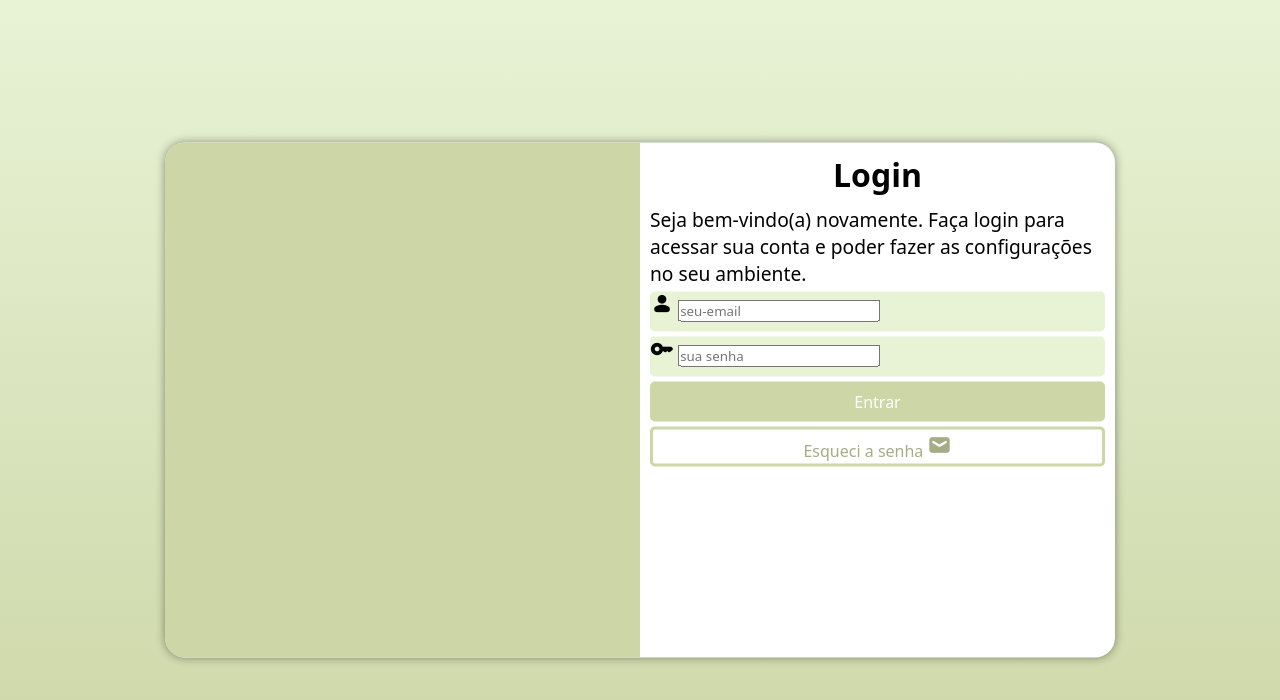
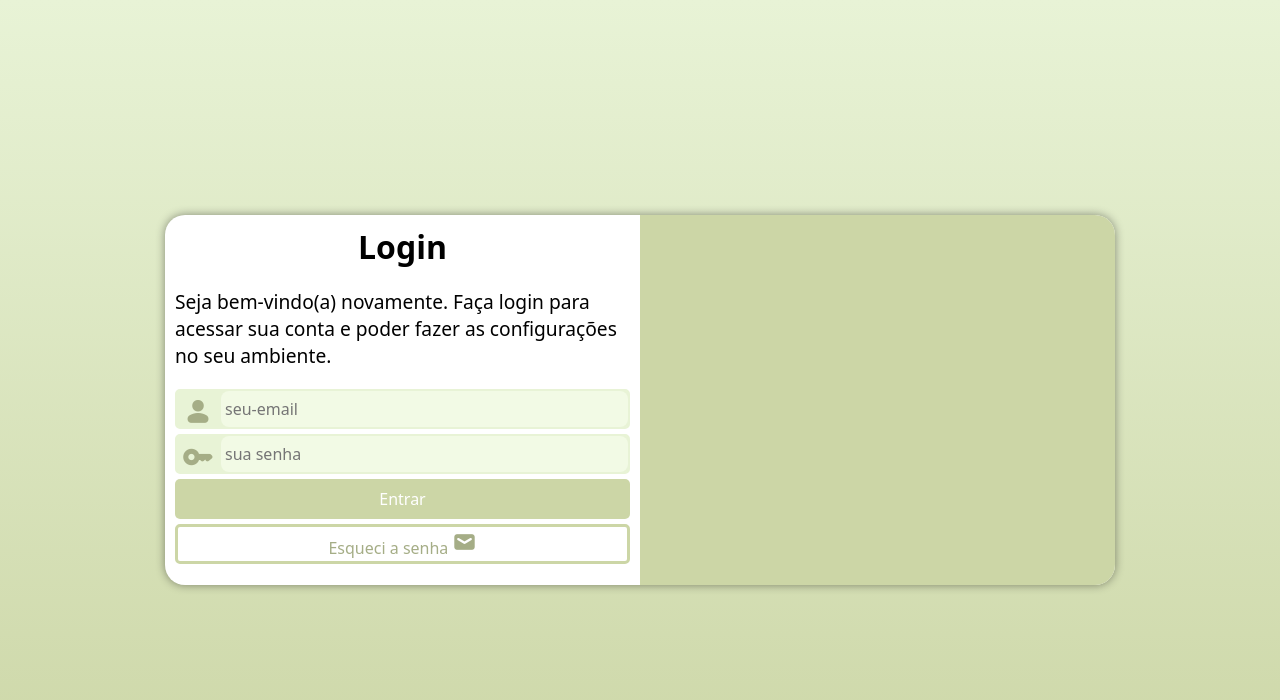
Before and after one commit to Joao1012200/projeto-login, a plain HTML site: page index.html in a window 1280 px wide. Drawn offline with nearby package versions, Linux system fonts and the light colour scheme.

Commit message:
estilos de telas

```diff
--- a/estilos/media-query.css
+++ b/estilos/media-query.css
@@ -7,7 +7,8 @@
     }
 
     section#login {
-        width: 90vw;
+        width: 80vw;
+        height: 280px;
     }
 
     section#login > div#imagem {
@@ -20,6 +21,8 @@
         float: right;
         width: 70%;
     }
+
+
 }
 
 @media screen and (min-width: 992px) {
@@ -30,16 +33,17 @@
 
     section#login  {
         width: 950px;
+        height: 370px;
     }
 
     section#login > div#imagem {
-        float: left;
+        float: right;
         width: 50%;
         height: 100%;
     }
 
     section#login > div#formulario {
-        float: right;
+        float: left;
         width: 50%;
     }
 
@@ -49,5 +53,8 @@
 
     div#formulario > p {
         font-size: 1.2em;
+        margin: 20px 0px;
     }
+
+
 }
--- a/estilos/style.css
+++ b/estilos/style.css
@@ -29,7 +29,7 @@ section#login {
     position: absolute;
     top: 50%;
     left: 50%;
-    transform: translate(-50%, -50%);
+
     overflow: hidden;
 
     background-color: white;
@@ -38,6 +38,7 @@ section#login {
     border-radius: 20px;
     box-shadow: 0px 0px 10px rgba(0, 0, 0, 0.418);
 
+    transform: translate(-50%, -50%);
     transition: width .3s, height .3s;
     transition-timing-function: ease;
 }
@@ -66,6 +67,7 @@ div#formulario > p {
 
 form > div.campo {
     background-color: #E8F3D6;
+    border:2px solid #E8F3D6;
     display: block;
     width: 100%;
     height: 40px;
@@ -75,6 +77,30 @@ form > div.campo {
 
 label {
     display: none;
+}
+
+div.campo > span {
+    color: #a5ad86;
+    font-size: 2em;
+    width: 40px;
+    padding: 5px;
+}
+
+div.campo > input {
+    background-color: #f2fae5;
+    font-size: 1em;
+    width: calc(100% - 44px);
+    height: 100%;
+    float: right;
+    border: 0px;
+    border-radius: 8px;
+    padding: 4px;
+    transform: translateY(0px);
+}
+
+div.campo > input:focus-within {
+    background-color: white;
+    border: none;
 }
 
 .material-symbols-rounded {
```
